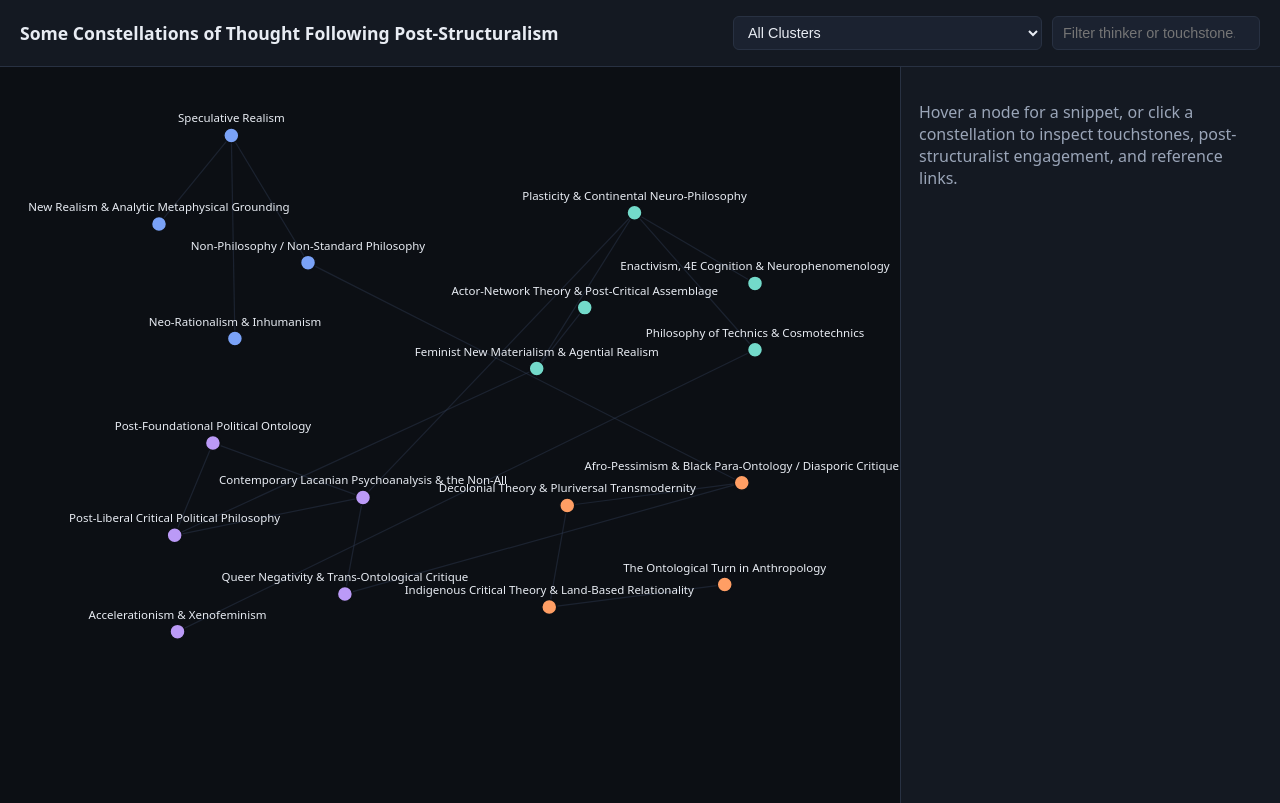
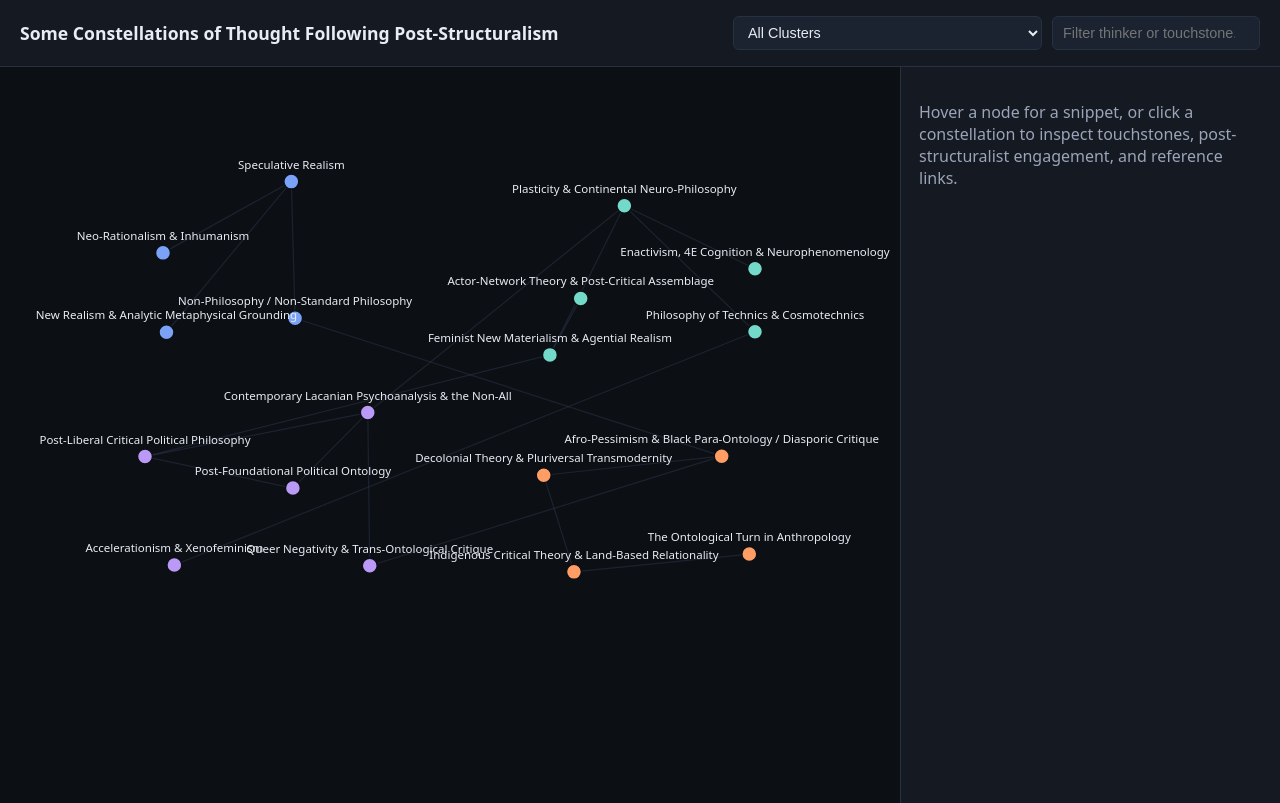
Before and after one commit to 5hffprg2nw-cmyk/constellations-, a plain HTML site: page index.html in a window 1280 px wide. Drawn offline with Linux system fonts and the light colour scheme.

Commit message:
Update index.html

```diff
--- a/index.html
+++ b/index.html
@@ -433,10 +433,10 @@
 
     const yOffset = -28;
     const clusterCenters = {
-      "Ontological & Realist Breaks": { x: 225, y: 155 + yOffset },
+      "Ontological & Realist Breaks": { x: 225, y: 190 + yOffset },
       "Materiality, Embodiment & Technics": { x: 665, y: 220 + yOffset },
-      "Subjectivity, Negativity & Politics": { x: 260, y: 460 + yOffset },
-      "Situated, Decolonial & Diasporic Critiques": { x: 640, y: 460 + yOffset }
+      "Subjectivity, Negativity & Politics": { x: 260, y: 414 + yOffset },
+      "Situated, Decolonial & Diasporic Critiques": { x: 640, y: 414 + yOffset }
     };
 
     const nodeOffsets = {
```
